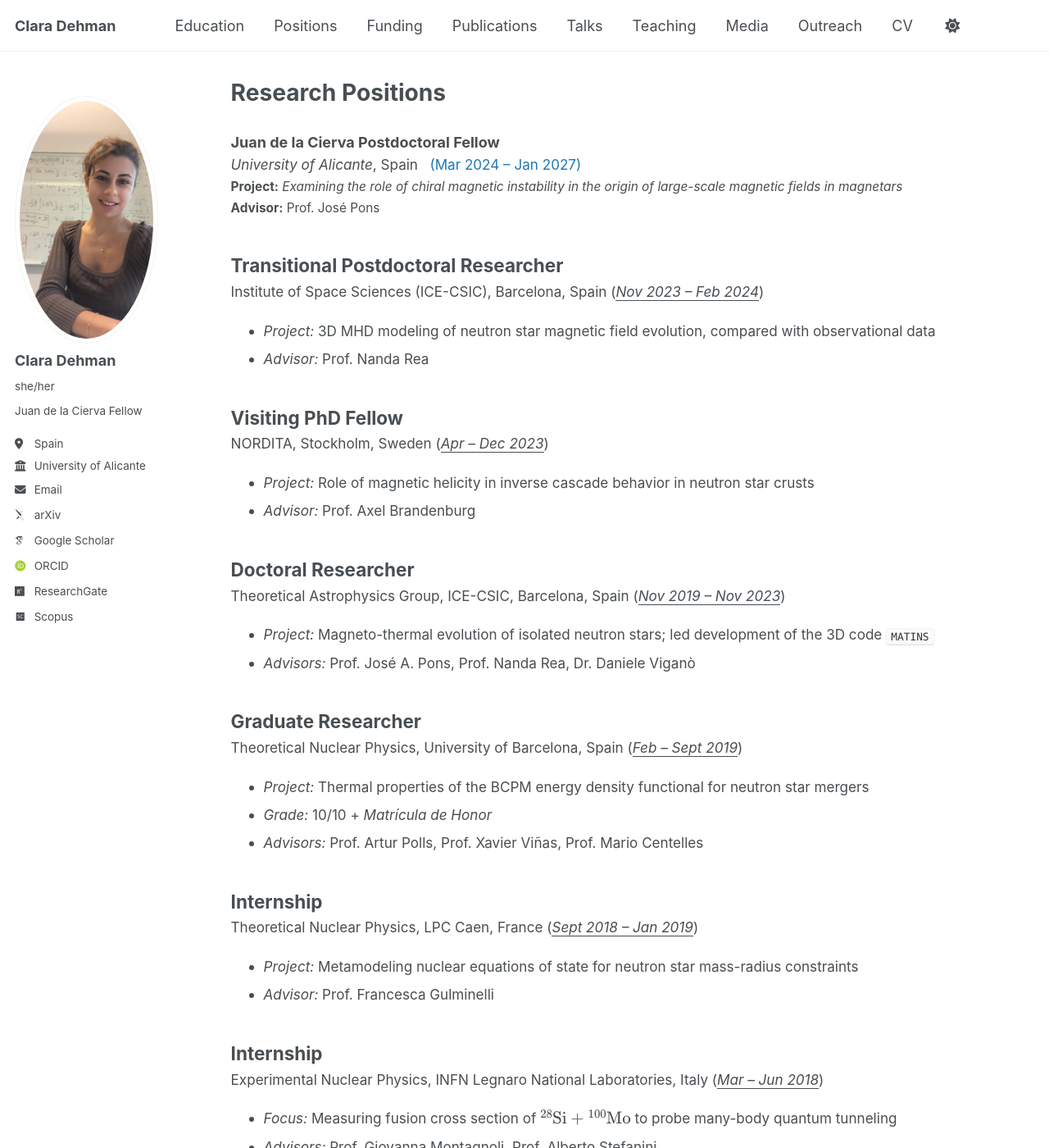
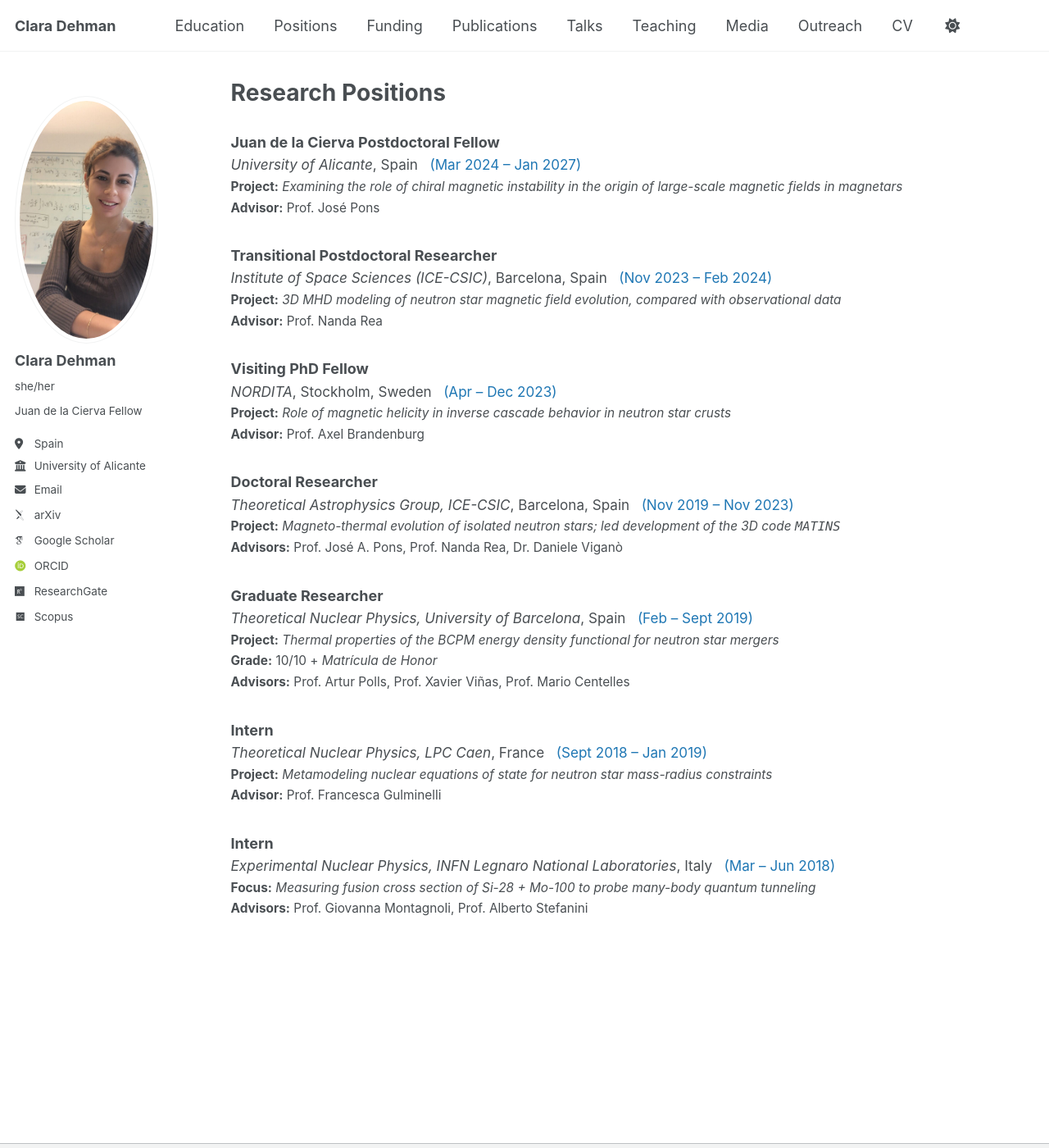
Before and after one commit to ClaraDehman/ClaraDehman.github.io, a Jekyll site: the page built from _pages/positions.html, in a window 1280 px wide and 1400 px high. Shown: the whole window at 82% size. Built offline with Jekyll 4.4.1, drawn with Linux system fonts in a browser that asks for light colours; some web fonts are replaced.

Commit message:
Update positions.html

```diff
--- a/_pages/positions.html
+++ b/_pages/positions.html
@@ -16,58 +16,57 @@ author_profile: true
   </p>
 </div>
 
-
 <div class="archive__item">
-  <h2 class="archive__item-title">Transitional Postdoctoral Researcher</h2>
-  <p class="archive__item-excerpt" style="font-size: 0.95em;">Institute of Space Sciences (ICE-CSIC), Barcelona, Spain (<em><u>Nov 2023 – Feb 2024</u></em>)</p>
-  <ul class="archive__item-excerpt" style="font-size: 0.95em;">
-    <li><em>Project:</em> 3D MHD modeling of neutron star magnetic field evolution, compared with observational data</li>
-    <li><em>Advisor:</em> Prof. Nanda Rea</li>
-  </ul>
+  <h3 class="archive__item-title" style="margin-bottom: 0.2em;"><strong>Transitional Postdoctoral Researcher</strong></h3>
+  <p class="archive__item-excerpt" style="font-size: 0.95em; margin-top: 0;">
+    <em>Institute of Space Sciences (ICE-CSIC)</em>, Barcelona, Spain &nbsp; <span style="color:#1f77b4;">(Nov 2023 – Feb 2024)</span><br>
+    <span style="font-size: 0.9em;"><strong>Project:</strong> <em>3D MHD modeling of neutron star magnetic field evolution, compared with observational data</em></span><br>
+    <span style="font-size: 0.9em;"><strong>Advisor:</strong> Prof. Nanda Rea</span>
+  </p>
 </div>
 
 <div class="archive__item">
-  <h2 class="archive__item-title">Visiting PhD Fellow</h2>
-  <p class="archive__item-excerpt" style="font-size: 0.95em;">NORDITA, Stockholm, Sweden (<em><u>Apr – Dec 2023</u></em>)</p>
-  <ul class="archive__item-excerpt" style="font-size: 0.95em;">
-    <li><em>Project:</em> Role of magnetic helicity in inverse cascade behavior in neutron star crusts</li>
-    <li><em>Advisor:</em> Prof. Axel Brandenburg</li>
-  </ul>
+  <h3 class="archive__item-title" style="margin-bottom: 0.2em;"><strong>Visiting PhD Fellow</strong></h3>
+  <p class="archive__item-excerpt" style="font-size: 0.95em; margin-top: 0;">
+    <em>NORDITA</em>, Stockholm, Sweden &nbsp; <span style="color:#1f77b4;">(Apr – Dec 2023)</span><br>
+    <span style="font-size: 0.9em;"><strong>Project:</strong> <em>Role of magnetic helicity in inverse cascade behavior in neutron star crusts</em></span><br>
+    <span style="font-size: 0.9em;"><strong>Advisor:</strong> Prof. Axel Brandenburg</span>
+  </p>
 </div>
 
 <div class="archive__item">
-  <h2 class="archive__item-title">Doctoral Researcher</h2>
-  <p class="archive__item-excerpt" style="font-size: 0.95em;">Theoretical Astrophysics Group, ICE-CSIC, Barcelona, Spain (<em><u>Nov 2019 – Nov 2023</u></em>)</p>
-  <ul class="archive__item-excerpt" style="font-size: 0.95em;">
-    <li><em>Project:</em> Magneto-thermal evolution of isolated neutron stars; led development of the 3D code <code>MATINS</code></li>
-    <li><em>Advisors:</em> Prof. José A. Pons, Prof. Nanda Rea, Dr. Daniele Viganò</li>
-  </ul>
+  <h3 class="archive__item-title" style="margin-bottom: 0.2em;"><strong>Doctoral Researcher</strong></h3>
+  <p class="archive__item-excerpt" style="font-size: 0.95em; margin-top: 0;">
+    <em>Theoretical Astrophysics Group, ICE-CSIC</em>, Barcelona, Spain &nbsp; <span style="color:#1f77b4;">(Nov 2019 – Nov 2023)</span><br>
+    <span style="font-size: 0.9em;"><strong>Project:</strong> <em>Magneto-thermal evolution of isolated neutron stars; led development of the 3D code <code>MATINS</code></em></span><br>
+    <span style="font-size: 0.9em;"><strong>Advisors:</strong> Prof. José A. Pons, Prof. Nanda Rea, Dr. Daniele Viganò</span>
+  </p>
 </div>
 
 <div class="archive__item">
-  <h2 class="archive__item-title">Graduate Researcher</h2>
-  <p class="archive__item-excerpt" style="font-size: 0.95em;">Theoretical Nuclear Physics, University of Barcelona, Spain (<em><u>Feb – Sept 2019</u></em>)</p>
-  <ul class="archive__item-excerpt" style="font-size: 0.95em;">
-    <li><em>Project:</em> Thermal properties of the BCPM energy density functional for neutron star mergers</li>
-    <li><em>Grade:</em> 10/10 + <em>Matrícula de Honor</em></li>
-    <li><em>Advisors:</em> Prof. Artur Polls, Prof. Xavier Viñas, Prof. Mario Centelles</li>
-  </ul>
+  <h3 class="archive__item-title" style="margin-bottom: 0.2em;"><strong>Graduate Researcher</strong></h3>
+  <p class="archive__item-excerpt" style="font-size: 0.95em; margin-top: 0;">
+    <em>Theoretical Nuclear Physics, University of Barcelona</em>, Spain &nbsp; <span style="color:#1f77b4;">(Feb – Sept 2019)</span><br>
+    <span style="font-size: 0.9em;"><strong>Project:</strong> <em>Thermal properties of the BCPM energy density functional for neutron star mergers</em></span><br>
+    <span style="font-size: 0.9em;"><strong>Grade:</strong> 10/10 + <em>Matrícula de Honor</em></span><br>
+    <span style="font-size: 0.9em;"><strong>Advisors:</strong> Prof. Artur Polls, Prof. Xavier Viñas, Prof. Mario Centelles</span>
+  </p>
 </div>
 
 <div class="archive__item">
-  <h2 class="archive__item-title">Internship</h2>
-  <p class="archive__item-excerpt" style="font-size: 0.95em;">Theoretical Nuclear Physics, LPC Caen, France (<em><u>Sept 2018 – Jan 2019</u></em>)</p>
-  <ul class="archive__item-excerpt" style="font-size: 0.95em;">
-    <li><em>Project:</em> Metamodeling nuclear equations of state for neutron star mass-radius constraints</li>
-    <li><em>Advisor:</em> Prof. Francesca Gulminelli</li>
-  </ul>
+  <h3 class="archive__item-title" style="margin-bottom: 0.2em;"><strong>Intern</strong></h3>
+  <p class="archive__item-excerpt" style="font-size: 0.95em; margin-top: 0;">
+    <em>Theoretical Nuclear Physics, LPC Caen</em>, France &nbsp; <span style="color:#1f77b4;">(Sept 2018 – Jan 2019)</span><br>
+    <span style="font-size: 0.9em;"><strong>Project:</strong> <em>Metamodeling nuclear equations of state for neutron star mass-radius constraints</em></span><br>
+    <span style="font-size: 0.9em;"><strong>Advisor:</strong> Prof. Francesca Gulminelli</span>
+  </p>
 </div>
 
 <div class="archive__item">
-  <h2 class="archive__item-title">Internship</h2>
-  <p class="archive__item-excerpt" style="font-size: 0.95em;">Experimental Nuclear Physics, INFN Legnaro National Laboratories, Italy (<em><u>Mar – Jun 2018</u></em>)</p>
-  <ul class="archive__item-excerpt" style="font-size: 0.95em;">
-    <li><em>Focus:</em> Measuring fusion cross section of \( {}^{28}\mathrm{Si} + {}^{100}\mathrm{Mo} \) to probe many-body quantum tunneling</li>
-    <li><em>Advisors:</em> Prof. Giovanna Montagnoli, Prof. Alberto Stefanini</li>
-  </ul>
+  <h3 class="archive__item-title" style="margin-bottom: 0.2em;"><strong>Intern</strong></h3>
+  <p class="archive__item-excerpt" style="font-size: 0.95em; margin-top: 0;">
+    <em>Experimental Nuclear Physics, INFN Legnaro National Laboratories</em>, Italy &nbsp; <span style="color:#1f77b4;">(Mar – Jun 2018)</span><br>
+    <span style="font-size: 0.9em;"><strong>Focus:</strong> <em>Measuring fusion cross section of Si-28 + Mo-100 to probe many-body quantum tunneling</em></span><br>
+    <span style="font-size: 0.9em;"><strong>Advisors:</strong> Prof. Giovanna Montagnoli, Prof. Alberto Stefanini</span>
+  </p>
 </div>
```
